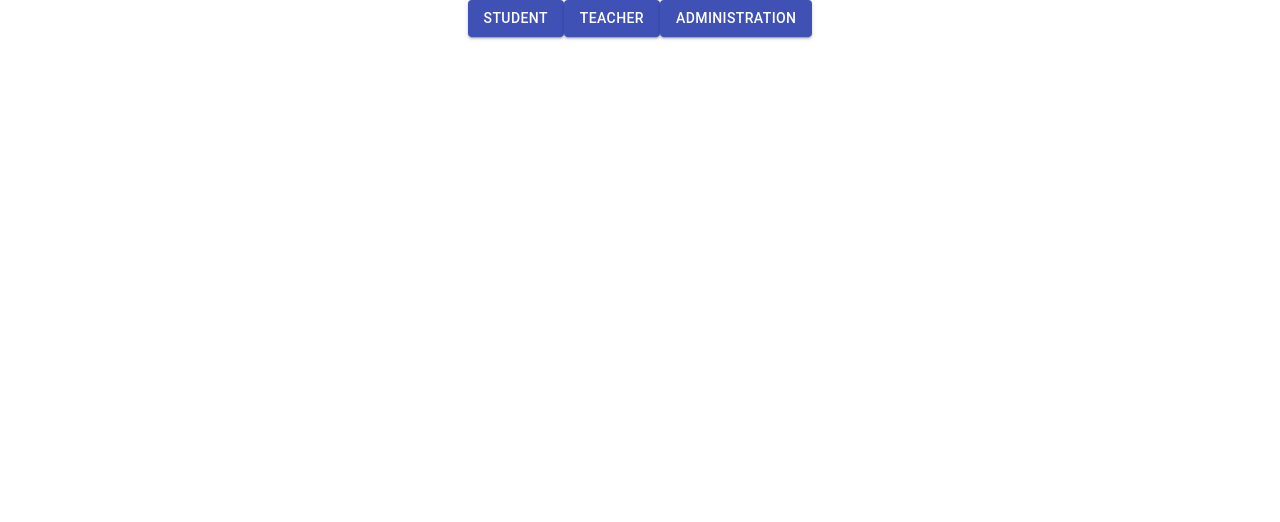
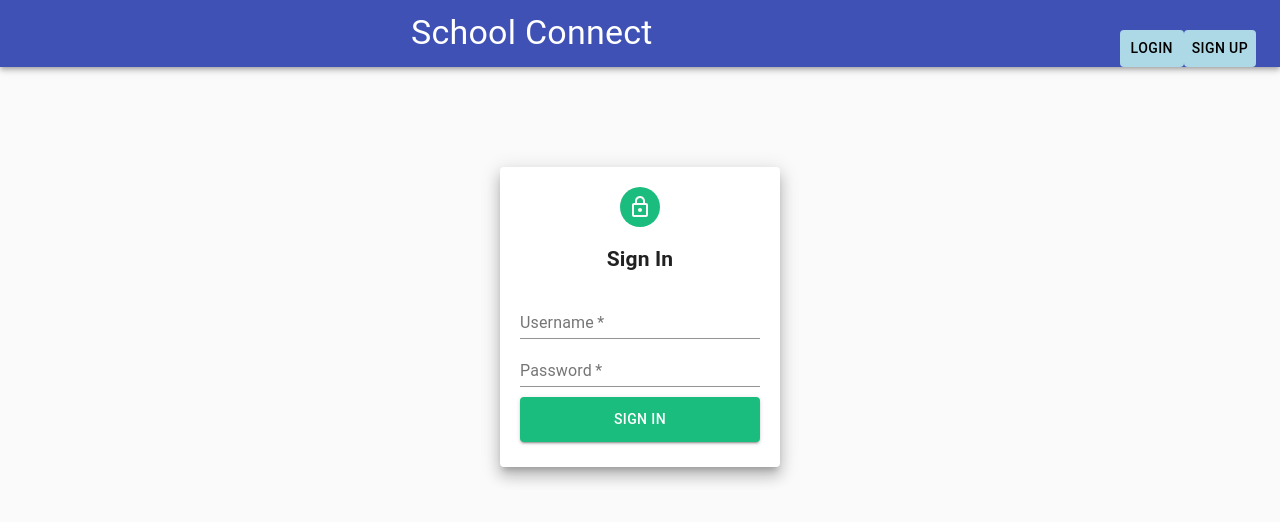
Before and after one commit to team-school-connect/school-connect, a React (Create React App) app in the folder frontend/: page /login in a window 1280 px wide. Shown: the top 522 px of the page. Built offline with nearby package versions, Linux system fonts and the light colour scheme.

Commit message:
Added Navbar and changed login form

```diff
--- a/frontend/src/App.js
+++ b/frontend/src/App.js
@@ -1,28 +1,24 @@
 import logo from './logo.svg';
 import './App.css';
+import React from 'react';
+import { BrowserRouter as Router, Routes, Route } from "react-router-dom";
 
-import { Login } from './components/Login';
+import { Login } from './components/login/Login';
+import { Navbar } from './components/navbar/Navbar';
+
 
 function App() {
   return (
     <div className="App">
-      {/* <header className="App-header">
-        <img src={logo} className="App-logo" alt="logo" />
-        <p>
-          Edit <code>src/App.js</code> and save to reload.
-        </p>
-        <a
-          className="App-link"
-          href="https://reactjs.org"
-          target="_blank"
-          rel="noopener noreferrer"
-        >
-          Learn React
-        </a>
-      </header> */}
 
-      {/* Show login component */}
-      <Login />
+
+      <Router>
+        <Navbar />
+        <Routes>
+          {/* <Route exact path="/" component={Home} /> */}
+          <Route path="/login" element={<Login/>} />
+        </Routes>
+      </Router>
 
     </div>
   );
--- a/frontend/src/components/AdminLogin.js
+++ /dev/null
@@ -1,48 +0,0 @@
-/**
- * This component is responsible for the admin login page.
- * It contains a form with 2 fields:
- *  1. Username (E-mail)
- *  2. Password
- */
- import React from 'react';
- import { makeStyles } from '@material-ui/core/styles';
- import Button from '@material-ui/core/Button';
- import TextField from '@material-ui/core/TextField';
-
- const useStyles = makeStyles(theme => ({
-     loginFormContainer: {
-     display: 'flex',
-     flexWrap: 'wrap',
-   },
-   textField: {
-     marginLeft: theme.spacing(1),
-     marginRight: theme.spacing(1),
-     width: 200,
-   },
- }));
-
- export function AdminLogin(props) {
-   const { onClickLogin } = props;
-   const classes = useStyles();
-
-   return (
-     <form className={classes.loginFormContainer} noValidate autoComplete="off">
-       <TextField
-         id="username"
-         label="E-mail"
-         className={classes.textField}
-         margin="normal"
-       />
-       <TextField
-         id="password"
-         label="Password"
-         className={classes.textField}
-         type="password"
-         margin="normal"
-       />
-       <Button variant="contained" color="primary" className={classes.button} onClick={onClickLogin}>
-         Login
-       </Button>
-     </form>
-   );
- }
--- a/frontend/src/components/Login.js
+++ /dev/null
@@ -1,87 +0,0 @@
-/**
- * This component is responsible for the login page.
- * It will have 3 buttons:
- *  1. Student Login
- *  2. Teacher Login
- *  3. Administration Login
- *
- * Depending on which user login is chosen, the appropriate login page will be shown.
- * */
-
-import { Button } from '@material-ui/core';
-import { StudentLogin } from './StudentLogin';
-import { TeacherLogin } from './TeacherLogin';
-import { AdminLogin } from './AdminLogin';
-import { useState } from 'react';
-
-export function Login(){
-  const [userType, setUserType] = useState({student: false, teacher: false, admin: false,});
-
-  const showStudentLogin = () => {
-    setUserType({
-      student: true,
-      teacher: false,
-      admin: false,
-    });
-  }
-
-  const showTeacherLogin = () => {
-    setUserType({
-      student: false,
-      teacher: true,
-      admin: false,
-    });
-  }
-
-  const showAdminLogin = () => {
-    setUserType({
-      student: false,
-      teacher: false,
-      admin: true,
-    });
-  }
-
-  const onClickLogin = () => {
-    if(userType.student){
-      console.log("Student Login");
-    }
-    else if(userType.teacher){
-      console.log("Teacher Login");
-    }
-    else if(userType.admin){
-      console.log("Administration Login");
-    }
-
-  }
-
-  if (userType.student) {
-    return (
-      <StudentLogin
-        onClickLogin={onClickLogin}
-      />
-    );
-  }
-  else if (userType.teacher) {
-    return (
-      <TeacherLogin
-        onClickLogin={onClickLogin}
-      />
-    );
-  }
-  else if (userType.admin) {
-    return (
-      <AdminLogin
-        onClickLogin={onClickLogin}
-      />
-    );
-  }
-  else {
-    return (
-      <div>
-        <Button color="primary" variant="contained" onClick={showStudentLogin}>  Student </Button>
-        <Button color="primary" variant="contained" onClick={showTeacherLogin}>  Teacher </Button>
-        <Button color="primary" variant="contained" onClick={showAdminLogin}>  Administration </Button>
-      </div>
-    );
-  }
-}
--- a/frontend/src/components/StudentLogin.js
+++ /dev/null
@@ -1,48 +0,0 @@
-/**
- * This component is responsible for the student login page.
- * It contains a form with 2 fields:
- *  1. Username (E-mail)
- *  2. Password
- */
-import React from 'react';
-import { makeStyles } from '@material-ui/core/styles';
-import Button from '@material-ui/core/Button';
-import TextField from '@material-ui/core/TextField';
-
-const useStyles = makeStyles(theme => ({
-    loginFormContainer: {
-    display: 'flex',
-    flexWrap: 'wrap',
-  },
-  textField: {
-    marginLeft: theme.spacing(1),
-    marginRight: theme.spacing(1),
-    width: 200,
-  },
-}));
-
-export function StudentLogin(props) {
-  const { onClickLogin } = props;
-  const classes = useStyles();
-
-  return (
-    <form className={classes.loginFormContainer} noValidate autoComplete="off">
-      <TextField
-        id="username"
-        label="E-mail"
-        className={classes.textField}
-        margin="normal"
-      />
-      <TextField
-        id="password"
-        label="Password"
-        className={classes.textField}
-        type="password"
-        margin="normal"
-      />
-      <Button variant="contained" color="primary" className={classes.button} onClick={onClickLogin}>
-        Login
-      </Button>
-    </form>
-  );
-}
--- a/frontend/src/components/TeacherLogin.js
+++ /dev/null
@@ -1,48 +0,0 @@
-/**
- * This component is responsible for the teacher login page.
- * It contains a form with 2 fields:
- *  1. Username (E-mail)
- *  2. Password
- */
- import React from 'react';
- import { makeStyles } from '@material-ui/core/styles';
- import Button from '@material-ui/core/Button';
- import TextField from '@material-ui/core/TextField';
-
- const useStyles = makeStyles(theme => ({
-     loginFormContainer: {
-     display: 'flex',
-     flexWrap: 'wrap',
-   },
-   textField: {
-     marginLeft: theme.spacing(1),
-     marginRight: theme.spacing(1),
-     width: 200,
-   },
- }));
-
- export function TeacherLogin(props) {
-   const { onClickLogin } = props;
-   const classes = useStyles();
-
-   return (
-     <form className={classes.loginFormContainer} noValidate autoComplete="off">
-       <TextField
-         id="username"
-         label="E-mail"
-         className={classes.textField}
-         margin="normal"
-       />
-       <TextField
-         id="password"
-         label="Password"
-         className={classes.textField}
-         type="password"
-         margin="normal"
-       />
-       <Button variant="contained" color="primary" className={classes.button} onClick={onClickLogin}>
-         Login
-       </Button>
-     </form>
-   );
- }
--- /dev/null
+++ b/frontend/src/components/login/Login.js
@@ -0,0 +1,72 @@
+/**
+ * This component is responsible for the login page.
+ * It will have 3 buttons:
+ *  1. Student Login
+ *  2. Teacher Login
+ *  3. Administration Login
+ *
+ * Depending on which user login is chosen, the appropriate login page will be shown.
+ * */
+import { makeStyles } from '@material-ui/core/styles';
+import { Grid,Paper, Avatar, TextField, Button} from '@material-ui/core'
+import { useState } from 'react';
+import LockOutlinedIcon from '@material-ui/icons/LockOutlined';
+
+const useStyles = makeStyles(theme => ({
+  loginFormContainer: {
+    padding :20,
+    height:'300px',
+    width:280,
+    margin:"100px auto"
+  },
+  lockIcon: {
+    backgroundColor:'#1bbd7e'
+  },
+  loginButton: {
+    justifyContent: 'center',
+    marginTop: '10px',
+    padding: '10px',
+    backgroundColor: '#1bbd7e',
+    color: 'white',
+    '&:hover': {
+      backgroundColor: '#1bbd7e',
+      color: 'white',
+    },
+  }
+}));
+
+export function Login(){
+  const [userType, setUserType] = useState();
+  const classes = useStyles();
+
+  const onClickLogin = () => {
+
+    //Send request to server to check if user is valid
+
+
+    if(userType === "Student"){
+        console.log("Student Login");
+    }
+    else if(userType === "Teacher"){
+        console.log("Teacher Login");
+    }
+    else if(userType === "Administration"){
+        console.log("Administration Login");
+    }
+  }
+
+  //Parts of the Login Form have been adopeted from https://github.com/vikas62081/YT/blob/loginPage/src/components/login.js
+  return (
+    <Grid>
+      <Paper elevation={10} className={classes.loginFormContainer}>
+          <Grid align='center'>
+              <Avatar className={classes.lockIcon}><LockOutlinedIcon/></Avatar>
+              <h2>Sign In</h2>
+          </Grid>
+          <TextField label='Username' placeholder='Enter username' fullWidth required/>
+          <TextField label='Password' placeholder='Enter password' type='password' fullWidth required/>
+          <Button type='submit' color='primary' variant="contained" className={classes.loginButton} fullWidth>Sign in</Button>
+      </Paper>
+    </Grid>
+  );
+}
--- /dev/null
+++ b/frontend/src/components/navbar/Navbar.js
@@ -0,0 +1,66 @@
+/**
+ *
+ * Parts of this code have been adopted from:
+ * https://javascript.works-hub.com/learn/how-to-create-a-responsive-navbar-using-material-ui-and-react-router-f9a01
+ */
+import React from "react";
+import {
+  AppBar,
+  Toolbar,
+  CssBaseline,
+  Typography,
+  makeStyles,
+  Button,
+} from "@material-ui/core";
+import { Link } from "react-router-dom";
+
+const useStyles = makeStyles((theme) => ({
+  navlinks: {
+    marginLeft: theme.spacing(10),
+    display: "flex",
+    flexDirection: "row",
+    justifyContent: "space-between",
+  },
+  logo: {
+    flexGrow: "1",
+    cursor: "pointer",
+  },
+  navButton: {
+    justifyContent: 'center',
+    marginTop: '30px',
+    backgroundColor: '#add8e6',
+    color: 'black',
+    '&:hover': {
+      backgroundColor: '#1bbd7e',
+    },
+  },
+
+}));
+
+export function Navbar() {
+  const classes = useStyles();
+
+  return (
+    <AppBar position="static">
+      <CssBaseline />
+      <Toolbar>
+        <Typography variant="h4" className={classes.logo}>
+          School Connect
+        </Typography>
+          <div className={classes.navlinks}>
+          <Link to="/login">
+              <Button className={classes.navButton}>
+                Login
+              </Button>
+            </Link>
+            <Link to="/signup">
+              <Button className={classes.navButton}>
+                Sign Up
+              </Button>
+            </Link>
+
+          </div>
+      </Toolbar>
+    </AppBar>
+  );
+}
```
